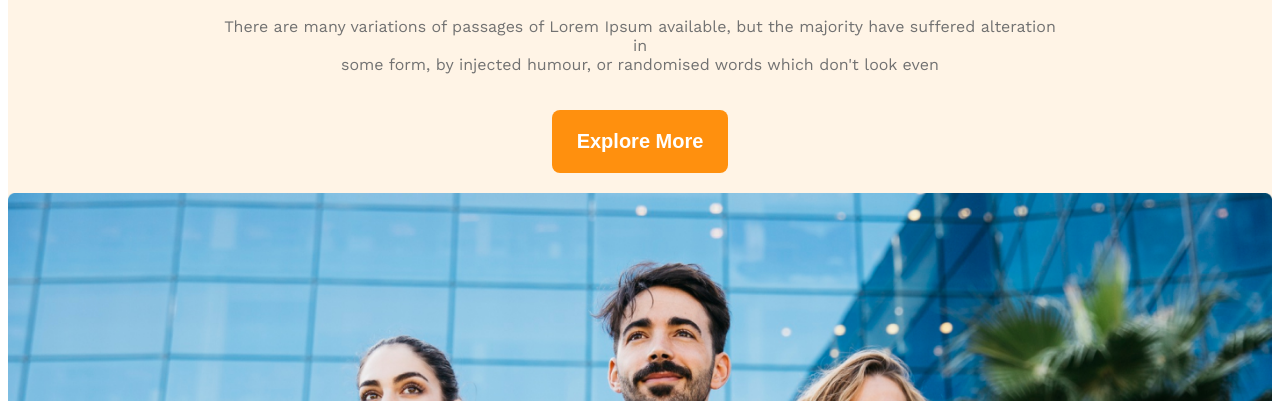
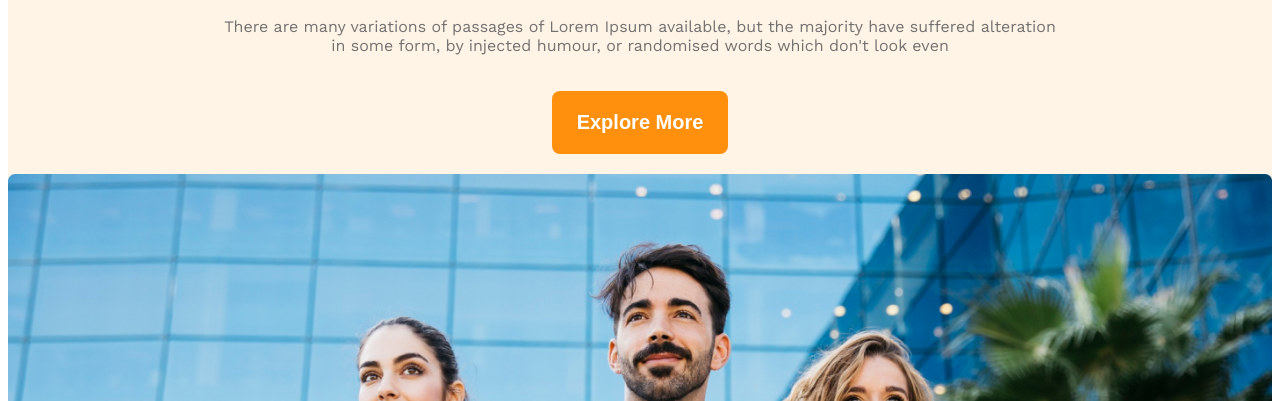
Before and after one commit to JannatJimu/g3-architects-website, a plain HTML site: page index.html in a window 1280 px wide. Shown: the part 399-800 px from the top of the page. Drawn offline with nearby package versions, Linux system fonts and the light colour scheme.

Commit message:
updated banner description

```diff
--- a/index.html
+++ b/index.html
@@ -25,7 +25,7 @@
             <div class="banner-details">
                 <h3 class="banner-heading dark-1">Brand New <br>Group of Architects</h3>
                 <p class="banner-description dark-3">There are many variations of passages of Lorem Ipsum available, but the
-                    majority have suffered alteration in <br> some form, by injected humour, or randomised words which don't
+                    majority have suffered alteration in some form, by injected humour, or randomised words which don't
                     look even</p>
                     <button class="banner-button">Explore More</button>
             </div>
```
